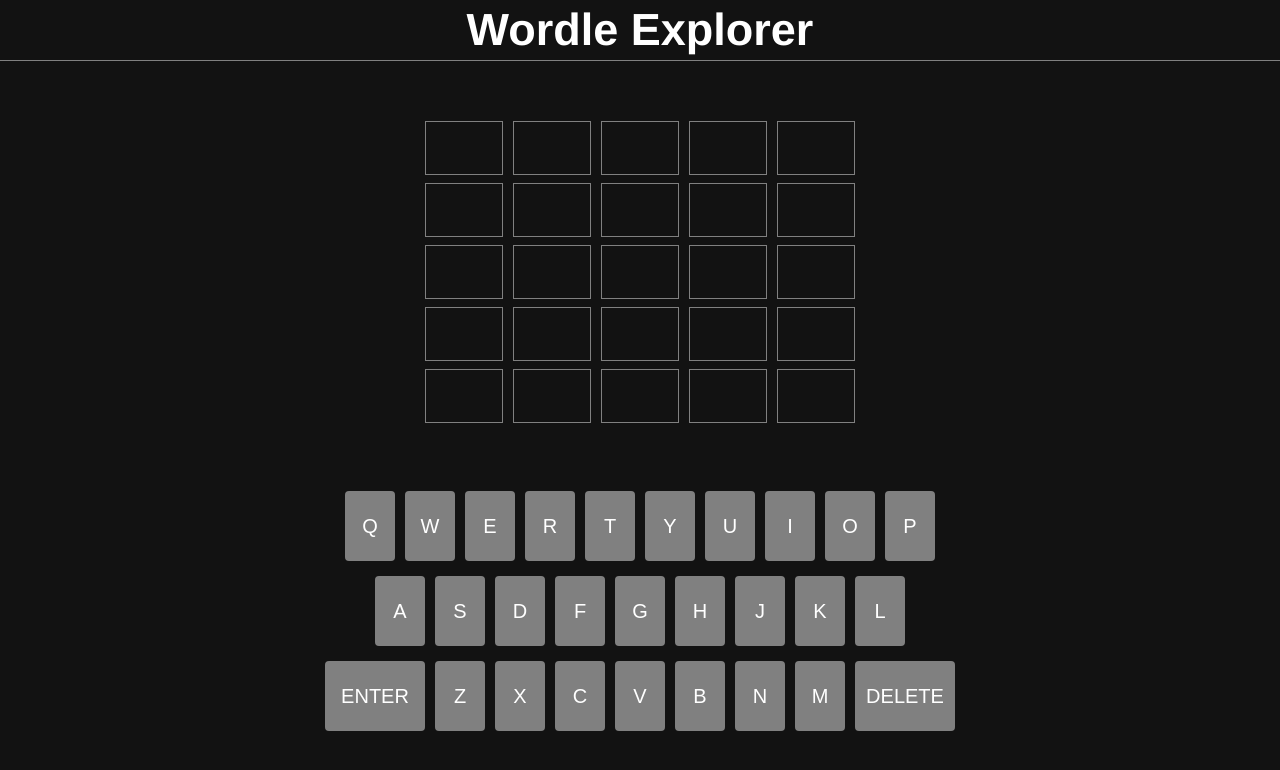
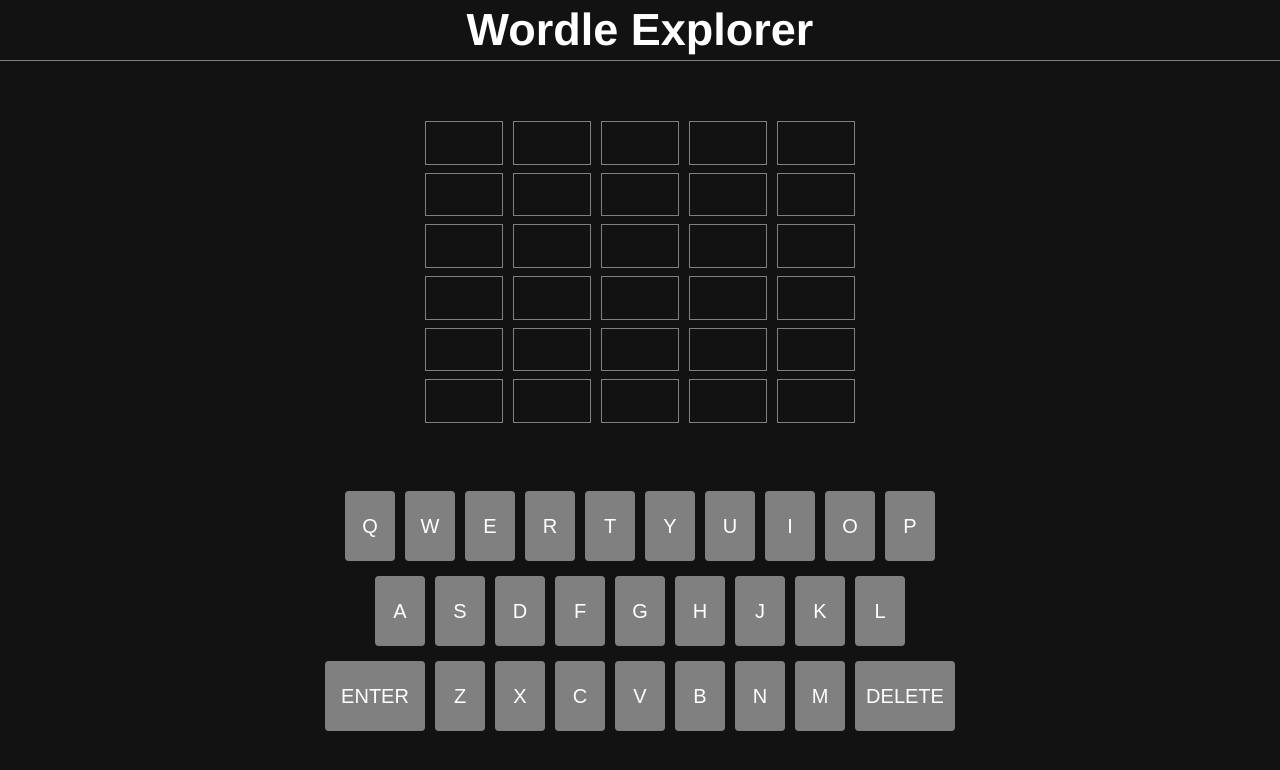
Before and after one commit to Dexeraz/wordle-explorer, a React (Vite) app: page / in a window 1280 px wide. Shown: the top 770 px of the page. Built offline with nearby package versions, Linux system fonts and the light colour scheme.

Commit message:
Added missing row :)

```diff
--- a/src/components/Board.tsx
+++ b/src/components/Board.tsx
@@ -41,6 +41,13 @@
         <Letter letterPos={3} attemptVal={4} />
         <Letter letterPos={4} attemptVal={4} />
       </div>
+      <div className="row">
+        <Letter letterPos={0} attemptVal={5} />
+        <Letter letterPos={1} attemptVal={5} />
+        <Letter letterPos={2} attemptVal={5} />
+        <Letter letterPos={3} attemptVal={5} />
+        <Letter letterPos={4} attemptVal={5} />
+      </div>
     </div>
   );
 };
```
